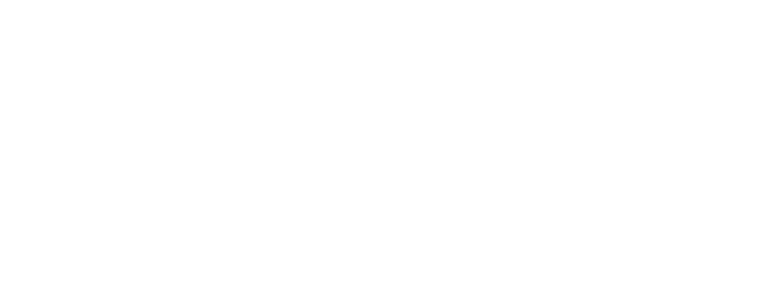
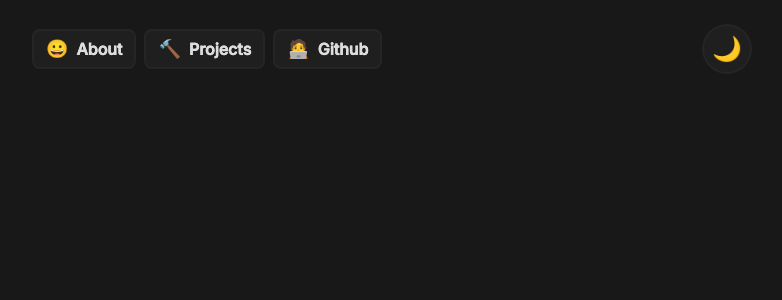
Before and after one commit to hua0-richard/web-portfolio, a React (Vite) app in the folder client-app/: page /projects in a window 1280 px wide. Shown: the top 300 px of the page, without its empty margins (248-1030 px from the left). Built offline with nearby package versions, Linux system fonts and the light colour scheme.

Commit message:
fix: Dark Mode

```diff
--- a/client-app/src/App.tsx
+++ b/client-app/src/App.tsx
@@ -6,7 +6,10 @@
 import Menu from "./components/Menu";
 
 function App() {
-  useEffect(() => {}, []);
+  useEffect(() => {
+    localStorage.theme = "dark";
+    document.documentElement.classList.add("dark");
+  }, []);
 
   return (
     <div className="min-h-full bg-white dark:bg-dark-base absolute top-0 start-0 w-screen h-screen flex flex-col justify-start items-center overflow-auto">
--- a/client-app/src/components/Menu.tsx
+++ b/client-app/src/components/Menu.tsx
@@ -7,11 +7,7 @@
   const [darkMode, setDarkMode] = useState(localStorage.theme);
 
   useEffect(() => {
-    if (
-      localStorage.theme !== "dark") {
-      document.documentElement.classList.add("dark");
-      setDarkMode(localStorage.theme);
-    }
+    setDarkMode(localStorage.theme);
   }, []);
 
   function handleDarkMode() {
@@ -38,7 +34,7 @@
       </div>
 
       <div>
-        {darkMode === "dark" ? (
+        {darkMode !== "dark" ? (
           <ButtonRound icon="☀️" handleClick={handleDarkMode} />
         ) : (
           <ButtonRound icon="🌙" handleClick={handleDarkMode} />
--- a/client-app/src/pages/AboutPage.tsx
+++ b/client-app/src/pages/AboutPage.tsx
@@ -27,7 +27,7 @@
     <>
       {load ? (
         <UserContext.Provider value={user}>
-          <Menu/>
+          <Menu />
           <About />
           <Projects />
           <Experience />
--- a/client-app/src/pages/ProjectsPage.tsx
+++ b/client-app/src/pages/ProjectsPage.tsx
@@ -1,4 +1,8 @@
 import Menu from "../components/Menu";
 export default function ProjectsPage() {
-  return <></>;
+  return (
+    <div className="min-h-full bg-white dark:bg-dark-base absolute top-0 start-0 w-screen h-screen flex flex-col justify-start items-center overflow-auto">
+      <Menu />
+    </div>
+  );
 }
```
Also changed, not shown: client-app/src/components/LoadingScreen.tsx (+11 -5 lines).
